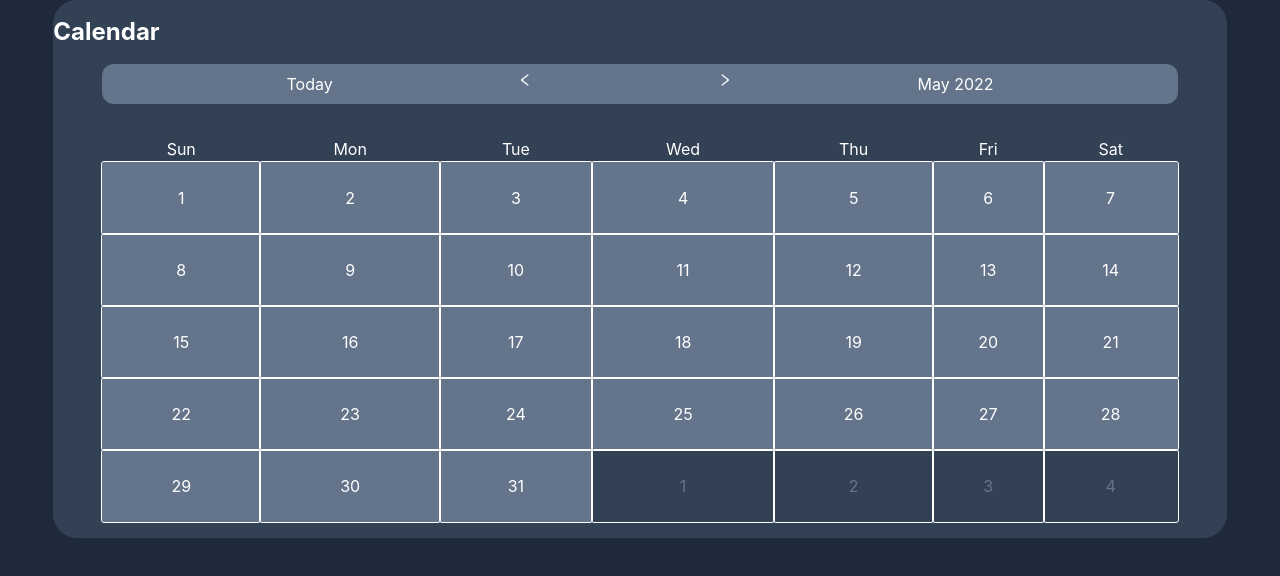
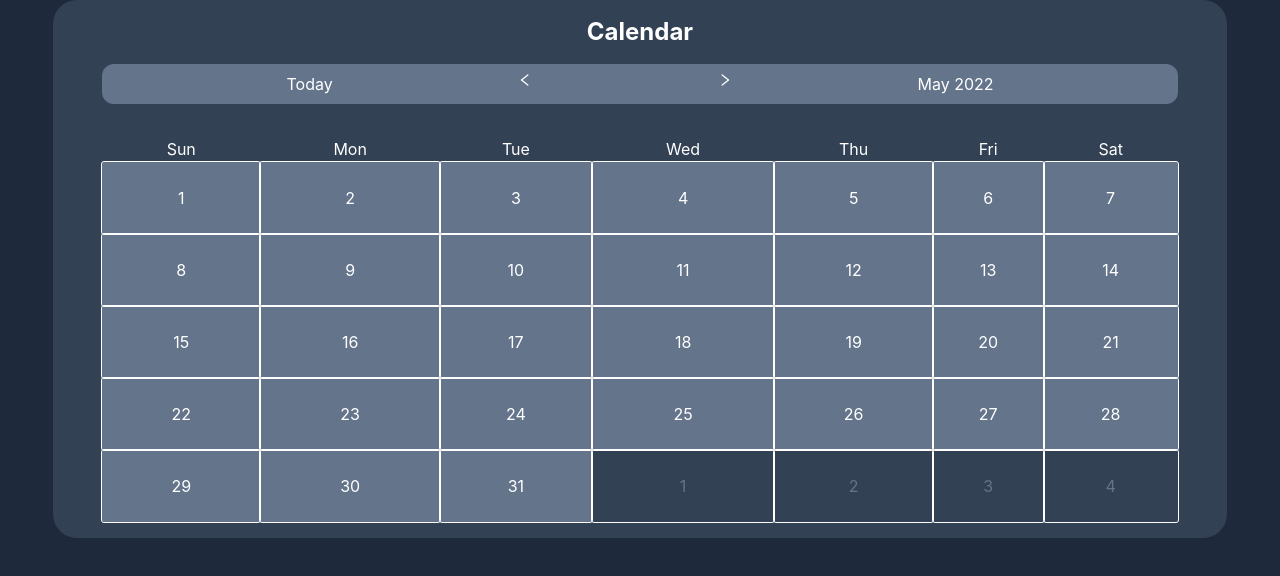
Before and after one commit to ErickEnriquez/fitness-app, a Next.js app: page /calendar in a window 1280 px wide. Shown: the top 576 px of the page. Built offline with nearby package versions, Linux system fonts and the light colour scheme; no server answers; the database is empty.

Commit message:
add extra styles for card component

```diff
--- a/src/components/Card.tsx
+++ b/src/components/Card.tsx
@@ -3,12 +3,15 @@ import React from 'react'
 interface props {
 	title?: string
 	children?: React.ReactNode
+	style?: React.CSSProperties
 }
 
-const Card = ({ title, children }: props) => {
+const Card = ({ title, children, style }: props) => {
 	return (
 		<div className="bg-slate-700 rounded-3xl content-center w-11/12 mx-auto py-4" >
-			<h2 className='text-2xl font-bold text-white'>{title || 'PlaceholderTitle'}</h2>
+			<h2
+				style={style}
+				className='text-2xl font-bold text-white'>{title || 'PlaceholderTitle'}</h2>
 			{children}
 		</div>
 	)
--- a/src/pages/calendar.tsx
+++ b/src/pages/calendar.tsx
@@ -31,7 +31,7 @@ const Calendar = () => {
 
 	return (
 		<Layout>
-			<Card title='Calendar'>
+			<Card title='Calendar' style={{ textAlign: 'center' }}>
 				<CalendarHeader />
 				<table className="mx-auto w-11/12 mt-8">
 					<CalendarWeekDays />
```
